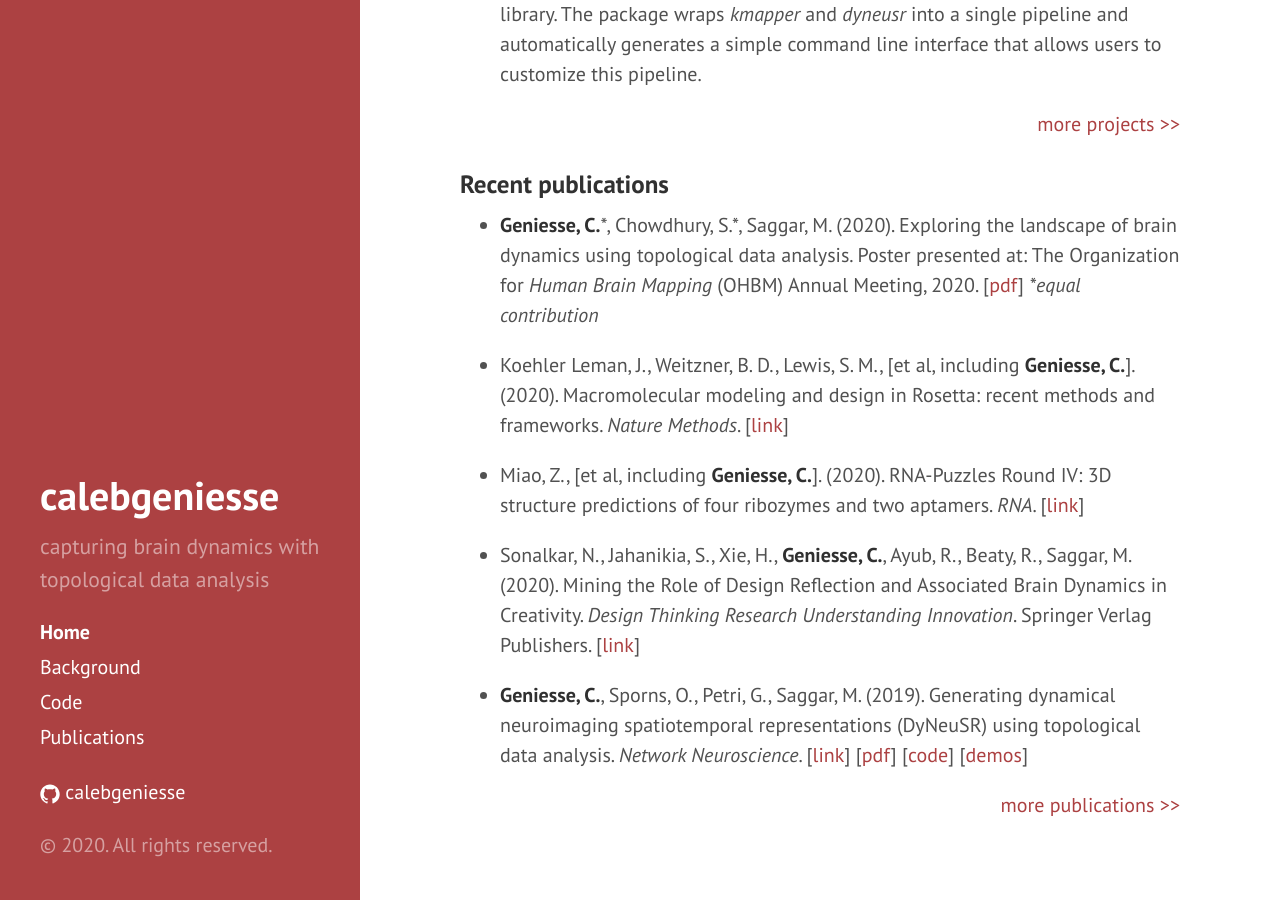
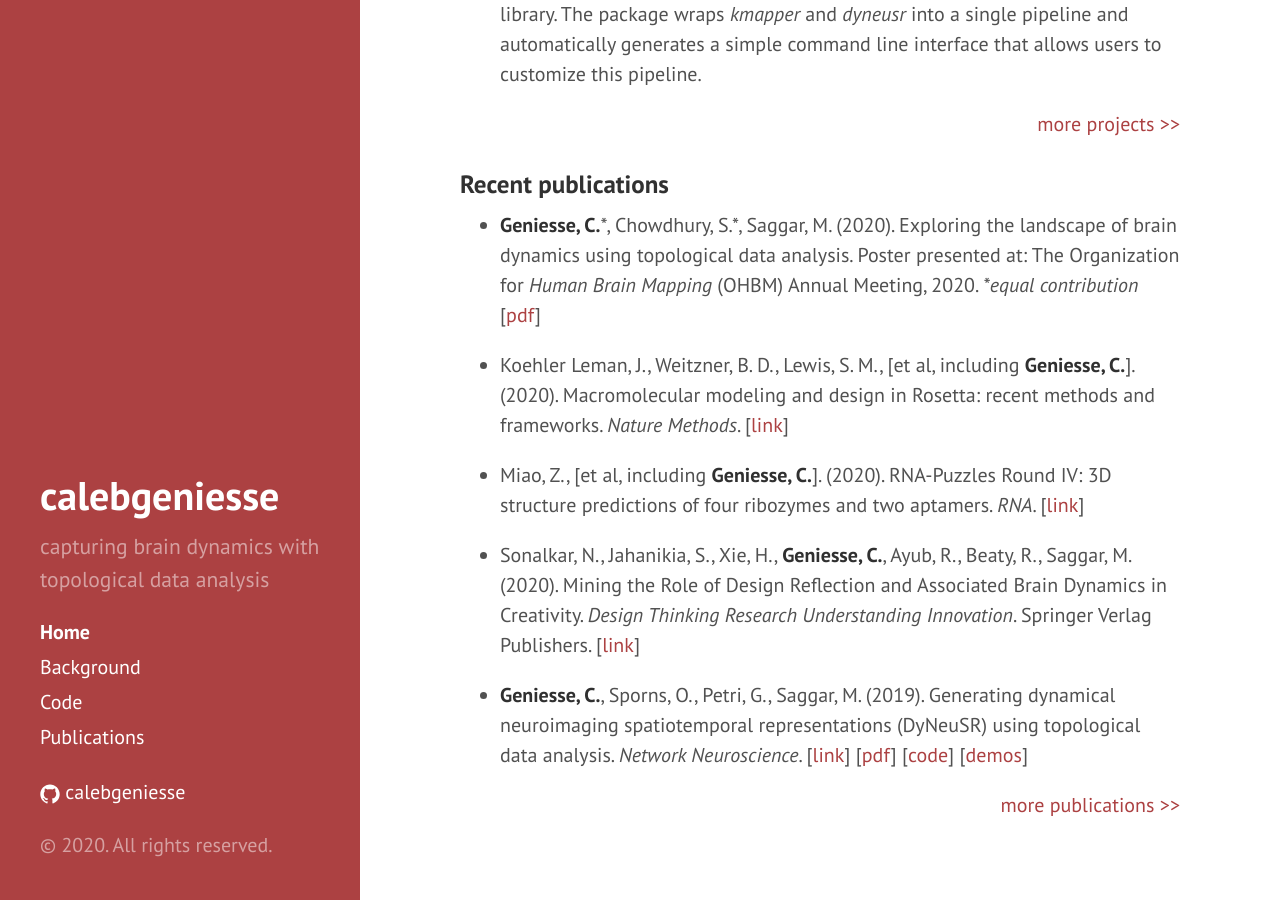
Before and after one commit to calebgeniesse/calebgeniesse.github.io, a Jekyll site: the page built from index.md, in a window 1280 px wide and 900 px high, scrolled down 510 px. Built offline with Jekyll 4.4.1, drawn with Linux system fonts in a browser that asks for light colours.

Commit message:
fix notes

```diff
--- a/index.md
+++ b/index.md
@@ -25,7 +25,7 @@
 
 ### Recent publications
 
-- **Geniesse, C.**\*, Chowdhury, S.\*, Saggar, M. (2020). Exploring the landscape of brain dynamics using topological data analysis. Poster presented at: The Organization for *Human Brain Mapping* (OHBM) Annual Meeting, 2020. [[pdf](https://github.com/calebgeniesse/calebgeniesse.github.io/blob/master/public/posters/Geniesse-Chowdhury-2020-OHBM.pdf)] *\*equal contribution*
+- **Geniesse, C.**\*, Chowdhury, S.\*, Saggar, M. (2020). Exploring the landscape of brain dynamics using topological data analysis. Poster presented at: The Organization for *Human Brain Mapping* (OHBM) Annual Meeting, 2020. *\*equal contribution* [[pdf](https://github.com/calebgeniesse/calebgeniesse.github.io/blob/master/public/posters/Geniesse-Chowdhury-2020-OHBM.pdf)]
 
 - Koehler Leman, J., Weitzner, B. D., Lewis, S. M., \[et al, including **Geniesse, C.**\]. (2020). Macromolecular modeling and design in Rosetta: recent methods and frameworks. *Nature Methods*. [[link](https://doi.org/10.1038/s41592-020-0848-2)]
 
```
Also changed, not shown: publications.md (+1 -1 lines).
